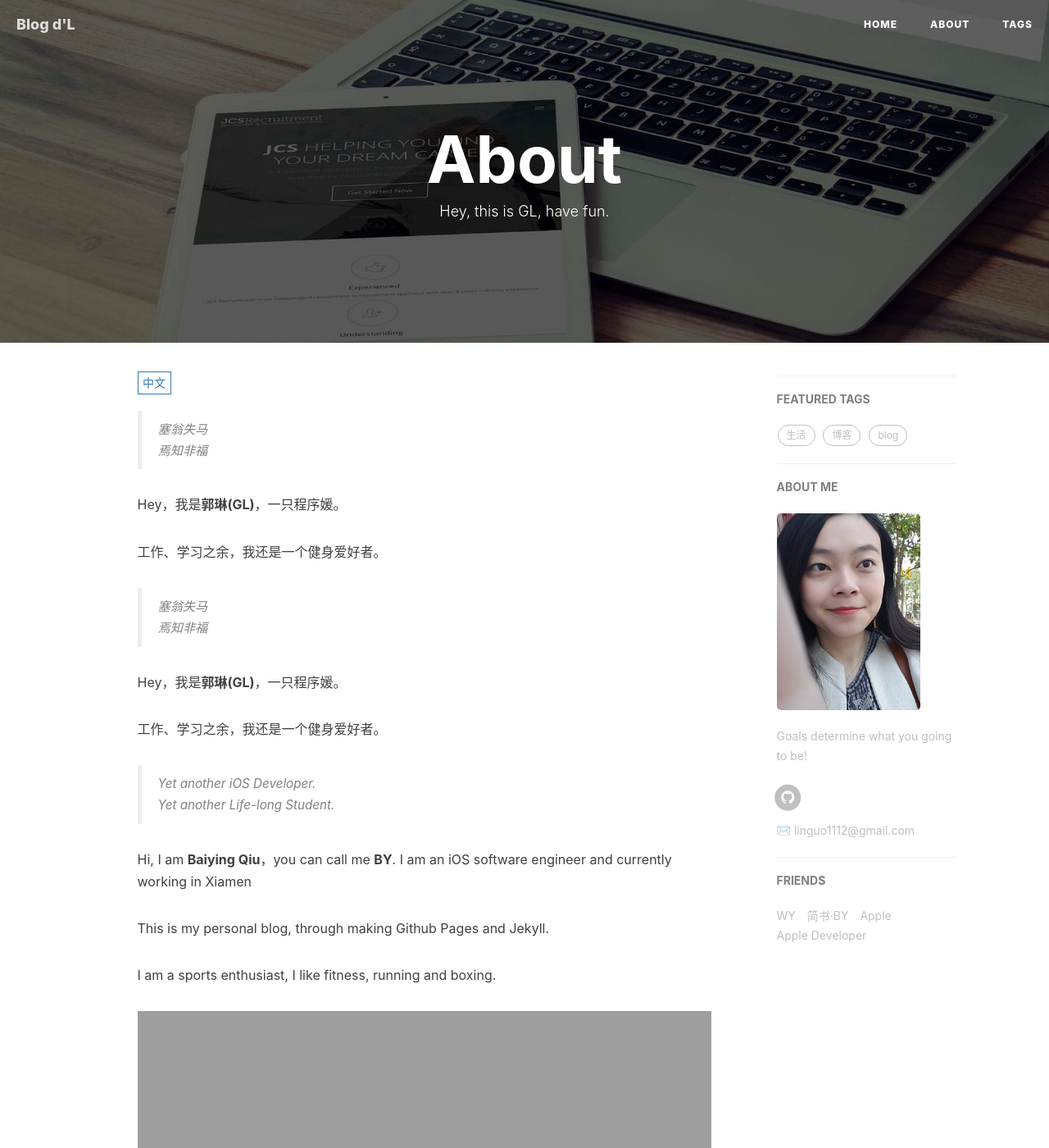
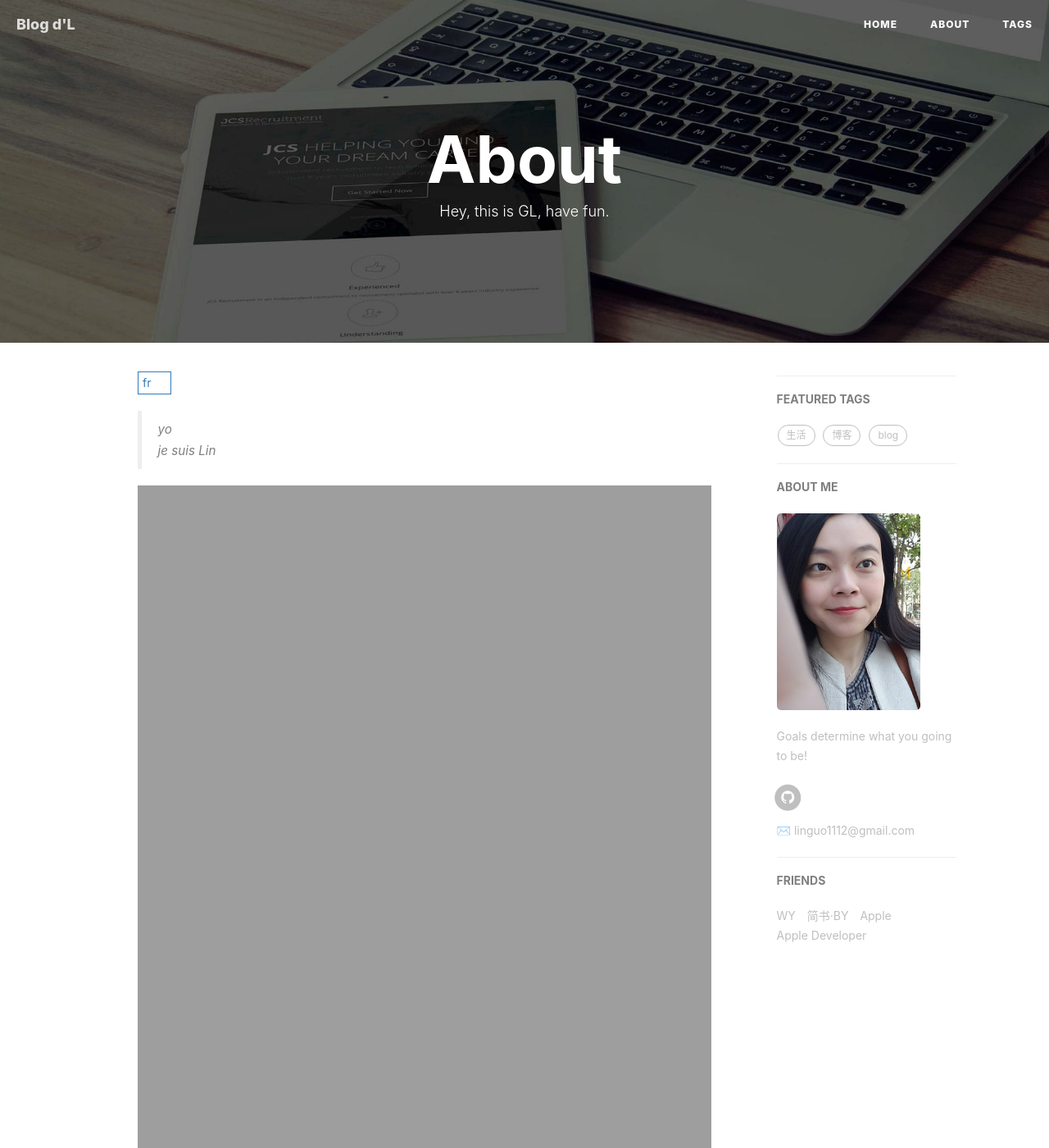
Before and after one commit to linguoguo/fr, a Jekyll site: the page built from about.html, in a window 1280 px wide and 1400 px high. Shown: the whole window at 82% size. Built offline with Jekyll 4.4.1, drawn with Linux system fonts in a browser that asks for light colours; nearby versions of some CDN libraries; comment, search, counter and statistics services are not loaded.

Commit message:
Update about.html

```diff
--- a/about.html
+++ b/about.html
@@ -7,51 +7,47 @@
 
 <!-- Language Selector -->
  <select class="sel-lang" onchange= "onLanChange(this.options[this.options.selectedIndex].value)">
-    <option value="0" selected> Fr </option>
-    <option value="1" selected> 中文  </option>
-    <option value="2"> En  </option>
+    <option value="0" selected> fr  </option>
+    <option value="1" > 中文  </option>
+    <option value="2">  En </option>
 </select>
+
 
 <!-- French Version -->
 <div class="fr post-container">
 
     <!--copied from markdown -->
-    <blockquote><p>塞翁失马<br>
-    焉知非福</p></blockquote>
-
-    <p>Hey，我是<strong>郭琳(GL)</strong>，一只程序媛。</p>
-
-    <p>工作、学习之余，我还是一个健身爱好者。</p>
+    <blockquote><p>yo<br>
+    je suis Lin</p></blockquote>
 
 
-
-    <p></p>
-
-
+    </ul>
 </div>
-
-
-
 
 
 
 <!-- Chinese Version -->
  <div class="zh post-container">
+    <blockquote><p>Yet another iOS Developer. <br>
+    Yet another Life-long Student.</p></blockquote>
 
-    <!--copied from markdown -->
-    <blockquote><p>塞翁失马<br>
-    焉知非福</p></blockquote>
+    <p>Hi, I am <strong>Baiying Qiu</strong>，you can call me <strong>BY</strong>. I am an iOS software engineer and currently working in Xiamen</p>
 
-    <p>Hey，我是<strong>郭琳(GL)</strong>，一只程序媛。</p>
+    <p>This is my personal blog, through making Github Pages and Jekyll.My GitHub  👉 <a href="http://github.com/qiubaiying">Github·BY</a>.</p>
 
-    <p>工作、学习之余，我还是一个健身爱好者。</p>
+    <p>I am a sports enthusiast, I like fitness, running and boxing.</p>
+
+    <h5>Talks</h5>
+
+    <ul>
+    <li><a href="https://github.com">GitHub</a></li>
+    <li><a href="http://jekyll.com.cn/">jekyll</a></li>
+    <li><a href="https://pages.github.com/">GitHub Pages</a></li>
+    <li><a href="https://qiubaiying.github.io">BY</a></li>
+    </ul>
+</div>
 
 
-
-    <p></p>
-
-
-</div>
 
 <!-- English Version -->
  <div class="en post-container">
@@ -60,12 +56,22 @@
 
     <p>Hi, I am <strong>Baiying Qiu</strong>，you can call me <strong>BY</strong>. I am an iOS software engineer and currently working in Xiamen</p>
 
-    <p>This is my personal blog, through making Github Pages and Jekyll.</p>
+    <p>This is my personal blog, through making Github Pages and Jekyll.My GitHub  👉 <a href="http://github.com/qiubaiying">Github·BY</a>.</p>
 
     <p>I am a sports enthusiast, I like fitness, running and boxing.</p>
 
+    <h5>Talks</h5>
 
+    <ul>
+    <li><a href="https://github.com">GitHub</a></li>
+    <li><a href="http://jekyll.com.cn/">jekyll</a></li>
+    <li><a href="https://pages.github.com/">GitHub Pages</a></li>
+    <li><a href="https://qiubaiying.github.io">BY</a></li>
+    </ul>
 </div>
+
+
+
 
 <!-- Handle Language Change -->
 <script type="text/javascript">
```
Also changed, not shown: other parts of about.html (+18 -13 lines). Lines whose indentation alone changed are shown as unchanged.
